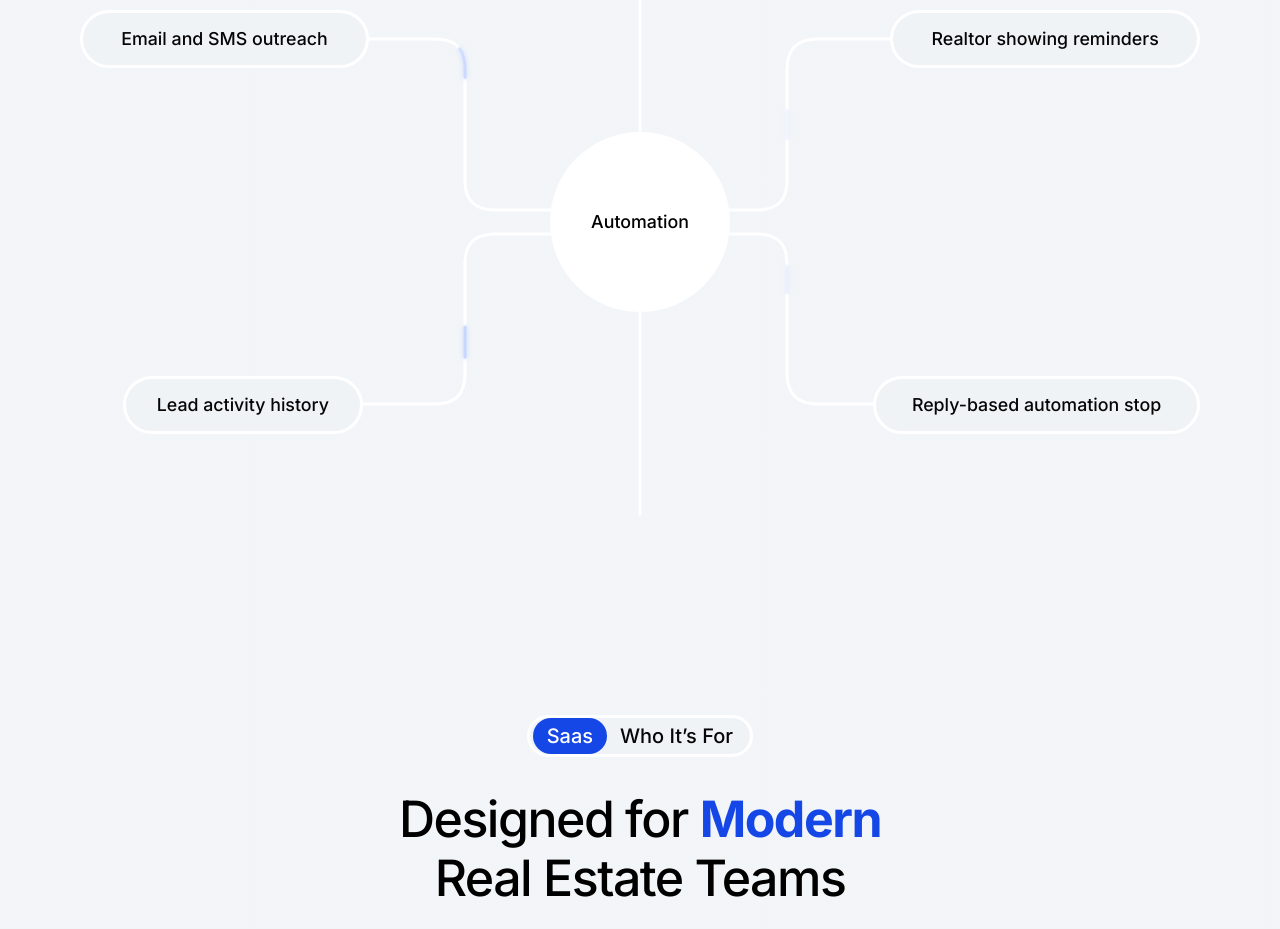
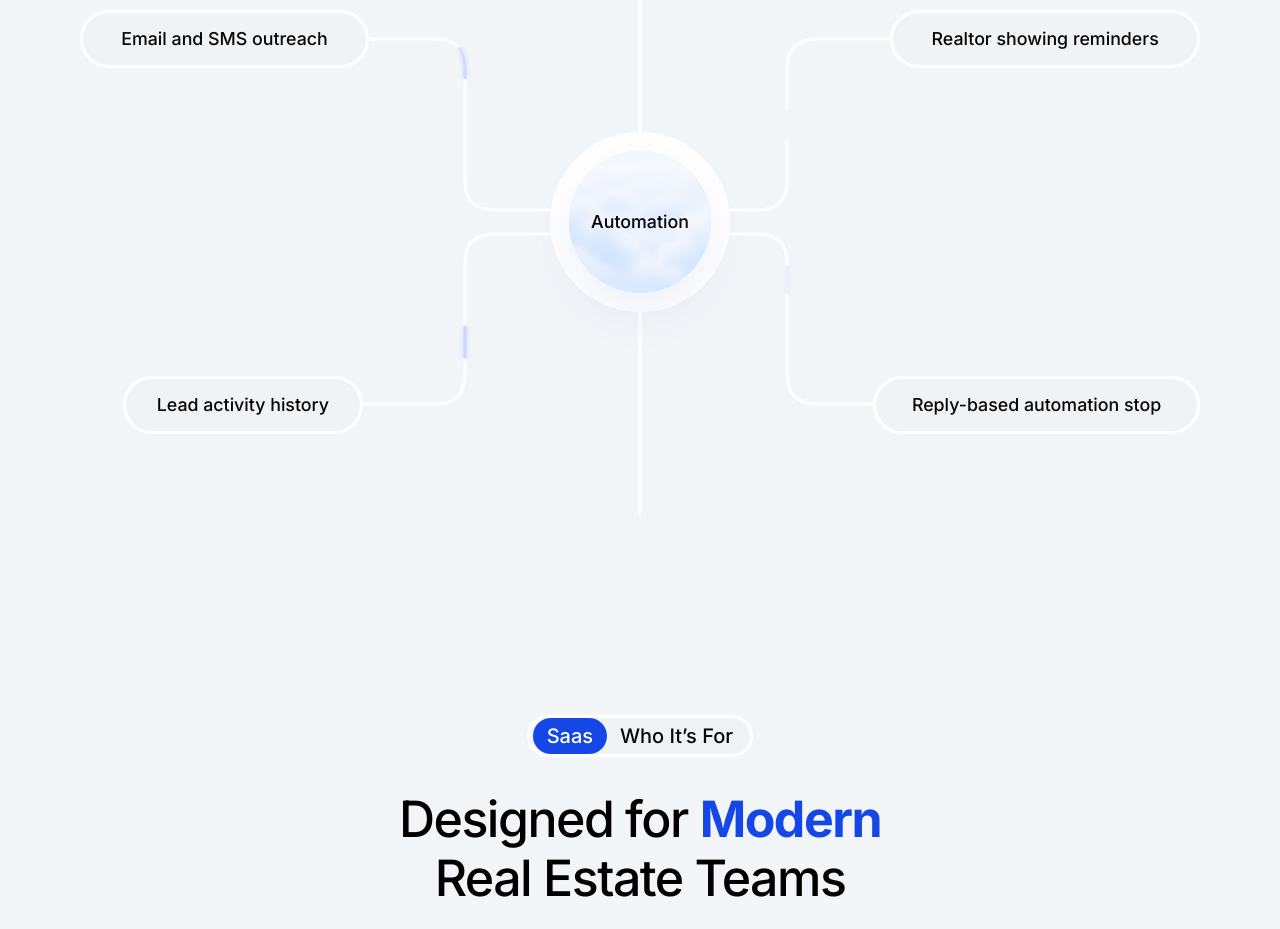
Before and after one commit to Rifatul-Islam-Munna/landing-page-real-estate, a Next.js app: page / in a window 1280 px wide. Shown: the part 5660-6589 px from the top of the page. Built offline with nearby package versions, Linux system fonts and the light colour scheme.

Commit message:
Layer Rectangle 1 and Rectangle 20 in automation hub

```diff
--- a/app/design-fix.css
+++ b/app/design-fix.css
@@ -11,8 +11,7 @@
 
 /*
  * Editable HTML/SVG recreation of the supplied automation reference.
- * The image itself is not rendered. All measurements below map to the
- * original 1120 x 700 Builder coordinate system.
+ * All measurements below map to the original 1120 x 700 Builder coordinate system.
  */
 .automation-diagram {
   position: relative;
@@ -121,14 +120,15 @@
   font-weight: 500;
 }
 
+/*
+ * The inner artwork is pure CSS: Rectangle 1 is the main image and
+ * Rectangle 20 is layered softly above it. No Tailwind or runtime image injection.
+ */
 .automation-orb {
-  position: relative;
+  position: absolute;
+  inset: 10.555556%;
   z-index: 1;
-  display: grid;
-  width: 78.888889%;
-  height: auto;
-  aspect-ratio: 1;
-  place-items: center;
+  display: block;
   overflow: hidden;
   isolation: isolate;
   border-radius: 50%;
@@ -136,30 +136,42 @@
   box-shadow: none;
 }
 
-.automation-orb::before {
+.automation-orb::before,
+.automation-orb::after {
   content: "";
   position: absolute;
   inset: 0;
-  z-index: 0;
   border-radius: inherit;
-  background-image: url("/Rectangle%2020.png");
   background-repeat: no-repeat;
   background-position: center;
   background-size: cover;
-  transform: scale(1.035);
-  filter: saturate(1.08) contrast(1.04);
-  opacity: 1;
   pointer-events: none;
 }
 
-.automation-orb svg {
-  display: none;
+.automation-orb::before {
+  z-index: 0;
+  background-image: url("/Rectangle%201.png");
+  transform: scale(1.025);
+  filter: saturate(1.04) contrast(1.02);
+}
+
+.automation-orb::after {
+  z-index: 1;
+  background-image: url("/Rectangle%2020.png");
+  opacity: 0.28;
+  mix-blend-mode: soft-light;
+  transform: scale(1.04);
+}
+
+.automation-orb svg,
+.automation-orb-image {
+  display: none !important;
 }
 
 .automation-center span {
   position: absolute;
   inset: 0;
-  z-index: 2;
+  z-index: 3;
   display: grid;
   width: 100%;
   height: 100%;
```
